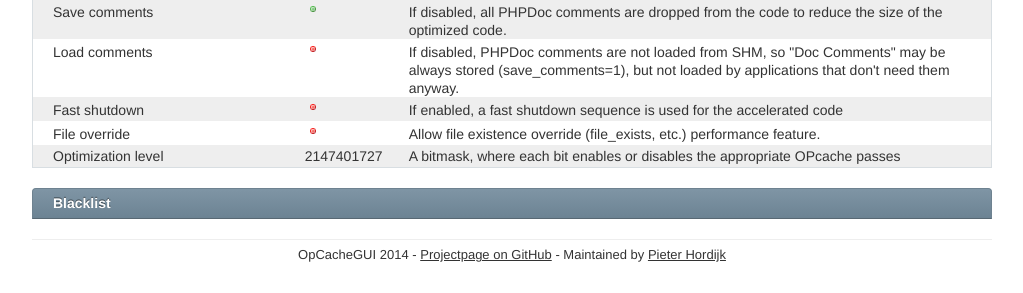
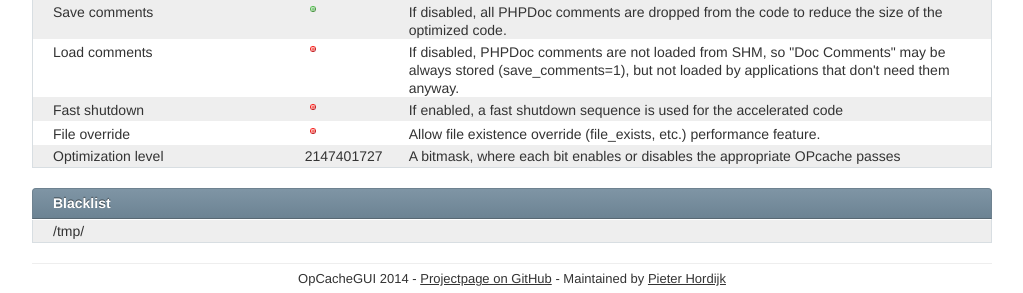
Before and after one commit to PeeHaa/OpCacheGUI, a PHP site: page /configuration in a window 1280 px wide. Shown: the part 784-1077 px from the top of the page, without its empty margins (128-1151 px from the left). Before the commit the page ends 1046 px from the top, so only its background shows below. Run offline with PHP 8.4, Linux system fonts and the light colour scheme; data that the repository does not hold is empty.

Commit message:
Fixed missing blacklists

```diff
--- a/public/style/style.css
+++ b/public/style/style.css
@@ -236,7 +236,7 @@ article tr.script.active {
     display: table-row;
 }
 
-article th {
+article th, table.blacklist td {
     text-align: left;
     padding: 2px 20px;
     white-space: nowrap;
--- a/template/configuration.phtml
+++ b/template/configuration.phtml
@@ -21,7 +21,7 @@ $classCycler = new OpCacheGUI\Presentation\ClassCycler(['odd', 'even']);
 </article>
 <article class="cols-1">
     <h2><?= $this->translator->translate('blacklist.title'); ?></h2>
-    <table>
+    <table class="blacklist">
         <?php $classCycler->rewind(); ?>
         <?php if (!count($config->getBlackList())) { ?>
             <tr class="<?= $classCycler->next(); ?>">
@@ -30,6 +30,7 @@ $classCycler = new OpCacheGUI\Presentation\ClassCycler(['odd', 'even']);
         <?php } else { ?>
             <?php foreach ($config->getBlackList() as $key => $blacklistedItem) { ?>
                 <tr class="<?= $classCycler->next(); ?>">
+                    <td><?= htmlspecialchars($blacklistedItem); ?></td>
                 </tr>
             <?php } ?>
         <?php } ?>
```
